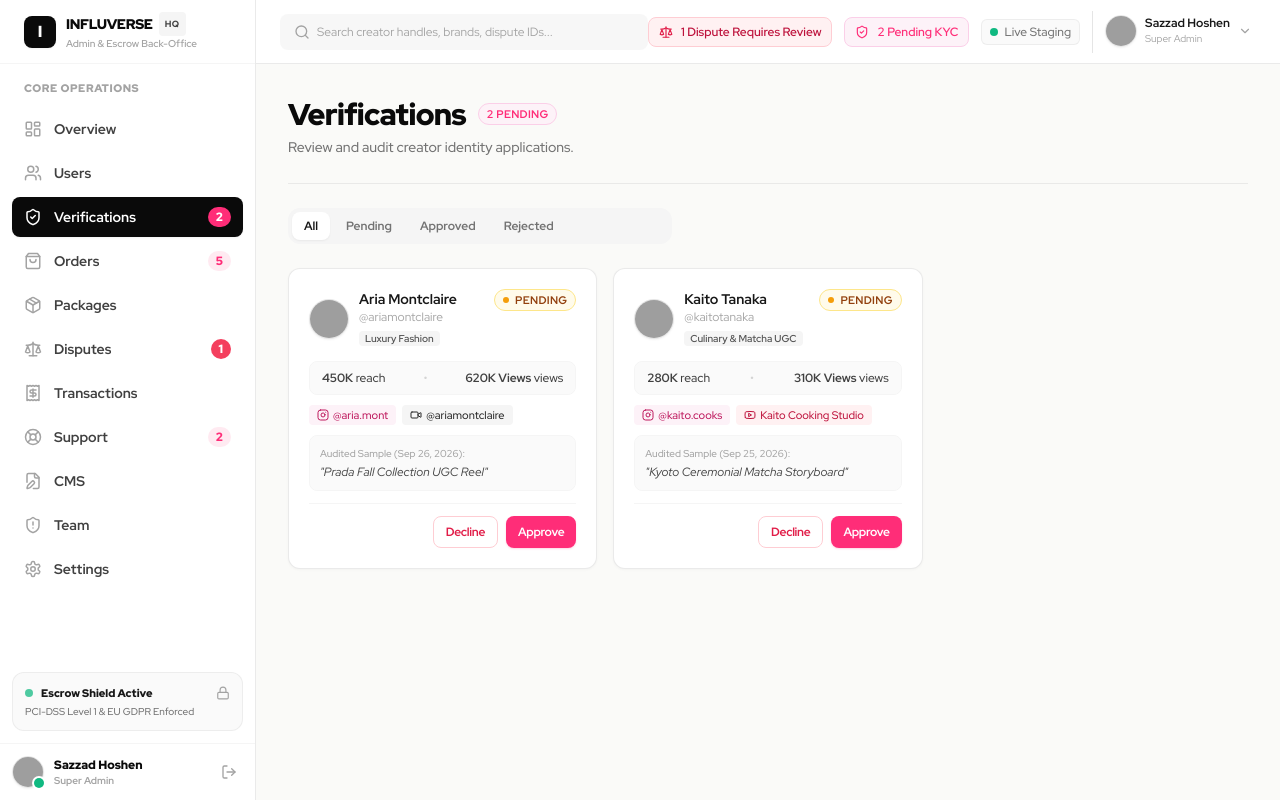
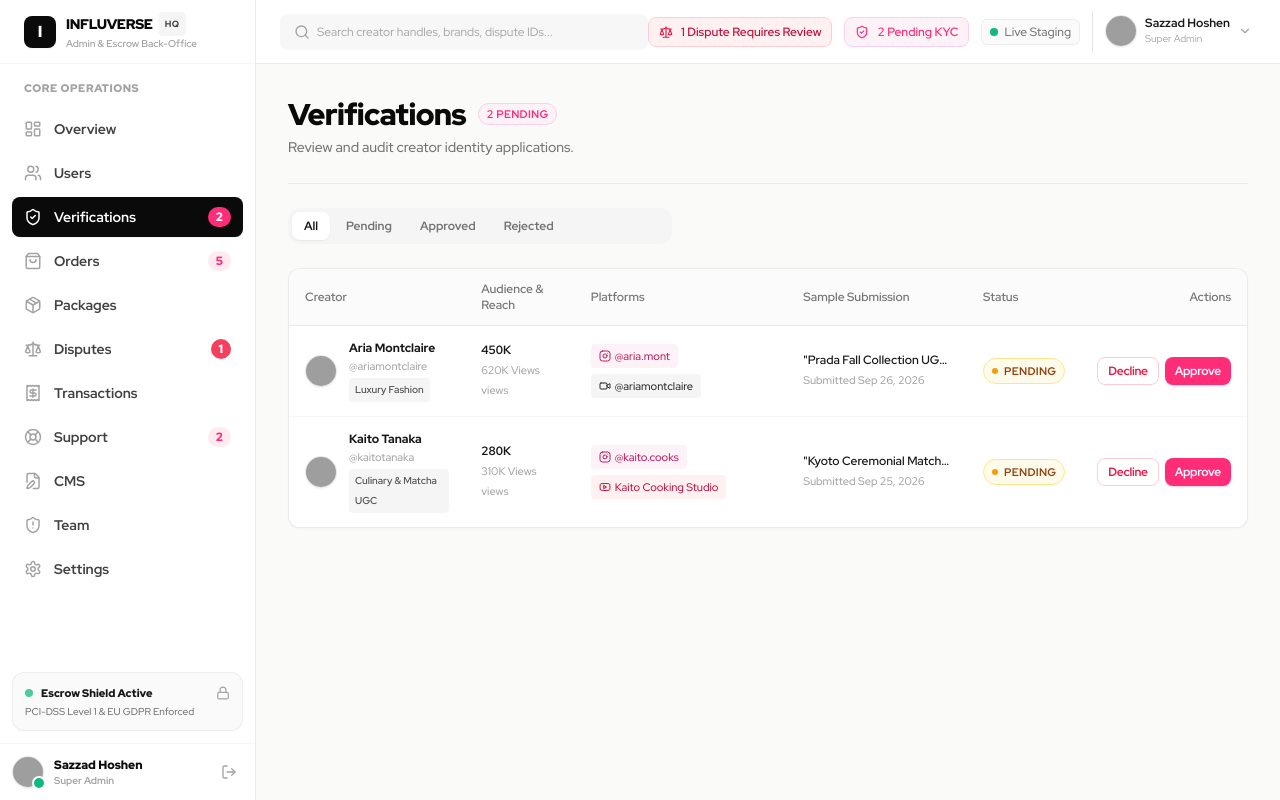
Before and after one commit to BeingSazzad/Influencer-Dashboard, a React (Vite) app: page /verification in a window 1280 px wide. Built offline with nearby package versions, Linux system fonts and the light colour scheme; grey boxes are pictures that could not be loaded; a web font is replaced by a local one.

Commit message:
refactor(verifications): convert card grid to high-density table

```diff
--- a/src/pages/dashboard/VerificationPage.tsx
+++ b/src/pages/dashboard/VerificationPage.tsx
@@ -7,7 +7,8 @@ import {
 } from '@/store/slices/verificationSlice';
 import { VerificationRequest } from '@/types/admin.types';
 import { PageHeader } from '@/components/shared/PageHeader';
-import { Card, CardHeader, CardTitle, CardContent } from '@/components/ui/Card';
+import { Card } from '@/components/ui/Card';
+import { Table, TableHeader, TableBody, TableRow, TableHead, TableCell } from '@/components/ui/Table';
 import { Badge } from '@/components/ui/Badge';
 import { Button } from '@/components/ui/Button';
 import { Avatar } from '@/components/ui/Avatar';
@@ -15,15 +16,10 @@ import { Modal } from '@/components/ui/Modal';
 import { Textarea } from '@/components/ui/Textarea';
 import { formatDate } from '@/lib/utils';
 import {
-  ShieldCheck,
-  CheckCircle,
-  XCircle,
   Instagram,
   Youtube,
-  ExternalLink,
+  Video,
   Award,
-  Video,
-  FileCheck,
 } from 'lucide-react';
 
 export const VerificationPage: React.FC = () => {
@@ -31,7 +27,9 @@ export const VerificationPage: React.FC = () => {
   const { requests, filterStatus } = useAppSelector((state) => state.verification);
 
   const [rejectingItem, setRejectingItem] = useState<VerificationRequest | null>(null);
-  const [rejectionReason, setRejectionReason] = useState('Audience engagement metrics fell below our 3.5% verified benchmark.');
+  const [rejectionReason, setRejectionReason] = useState(
+    'Audience engagement metrics fell below our 3.5% verified benchmark.'
+  );
 
   const filteredRequests = requests.filter((r) => {
     if (filterStatus === 'all') return true;
@@ -77,55 +75,63 @@ export const VerificationPage: React.FC = () => {
         ))}
       </div>
 
-      {/* Verification Cards Grid */}
-      <div className="grid grid-cols-1 md:grid-cols-2 lg:grid-cols-3 gap-4">
-        {filteredRequests.map((request) => (
-          <Card key={request.id} hoverEffect className="p-4 sm:p-5 flex flex-col justify-between">
+      {/* Verification Applications Table */}
+      <Card>
+        <Table>
+          <TableHeader>
+            <TableRow>
+              <TableHead>Creator</TableHead>
+              <TableHead>Audience & Reach</TableHead>
+              <TableHead>Platforms</TableHead>
+              <TableHead>Sample Submission</TableHead>
+              <TableHead>Status</TableHead>
+              <TableHead className="text-right">Actions</TableHead>
+            </TableRow>
+          </TableHeader>
+          <TableBody>
+            {filteredRequests.length === 0 ? (
+              <TableRow>
+                <TableCell colSpan={6} className="text-center py-12 text-neutral-400 font-medium">
+                  No verification applications found.
+                </TableCell>
+              </TableRow>
+            ) : (
+              filteredRequests.map((request) => (
+                <TableRow key={request.id}>
+                  {/* Creator */}
+                  <TableCell>
+                    <div className="flex items-center gap-3">
+                      <Avatar src={request.avatar} name={request.creatorName} size="sm" />
                       <div>
-              {/* Card Header with Creator Info */}
-              <div className="flex items-start justify-between gap-3">
-                <div className="flex items-center gap-2.5">
-                  <Avatar src={request.avatar} name={request.creatorName} size="md" />
-                  <div>
-                    <div className="flex items-center gap-1.5">
-                      <h3 className="text-sm font-bold text-neutral-900">
-                        {request.creatorName}
-                      </h3>
+                        <div className="font-extrabold text-neutral-900 flex items-center gap-1.5 text-xs">
+                          <span>{request.creatorName}</span>
                           {request.status === 'approved' && (
                             <Award className="w-3.5 h-3.5 text-brand-pink fill-brand-pink/20" />
                           )}
                         </div>
-                    <p className="text-xs text-neutral-400">@{request.handle}</p>
-                    <span className="inline-block mt-0.5 text-[10px] font-semibold text-neutral-600 bg-neutral-100 px-1.5 py-0.2 rounded">
+                        <div className="text-[11px] text-neutral-400 font-medium">
+                          @{request.handle}
+                        </div>
+                        <span className="inline-block mt-0.5 text-[10px] font-semibold text-neutral-600 bg-neutral-100 px-1.5 py-0.5 rounded">
                           {request.category}
                         </span>
                       </div>
                     </div>
+                  </TableCell>
 
-                <Badge
-                  variant={
-                    request.status === 'approved'
-                      ? 'success'
-                      : request.status === 'rejected'
-                      ? 'danger'
-                      : 'warning'
-                  }
-                  size="sm"
-                  dot
-                >
-                  {request.status}
-                </Badge>
+                  {/* Audience & Reach */}
+                  <TableCell>
+                    <div className="text-xs font-bold text-neutral-900 tabular-nums">
+                      {request.followersTotal}
                     </div>
+                    <div className="text-[11px] text-neutral-400 font-medium mt-0.5">
+                      {request.sampleWorkViews} views
+                    </div>
+                  </TableCell>
 
-              {/* Stats strip */}
-              <div className="flex items-center justify-between text-xs py-2 px-3 rounded-lg bg-neutral-50 border border-neutral-100 font-medium text-neutral-700 mt-3">
-                <span><strong>{request.followersTotal}</strong> reach</span>
-                <span className="text-neutral-300">•</span>
-                <span><strong>{request.sampleWorkViews}</strong> views</span>
-              </div>
-
-              {/* Connected Platforms */}
-              <div className="mt-2.5 flex items-center gap-1.5 flex-wrap">
+                  {/* Platforms */}
+                  <TableCell>
+                    <div className="flex flex-wrap items-center gap-1.5">
                       {request.platforms.instagram && (
                         <span className="inline-flex items-center gap-1 px-2 py-0.5 rounded text-[11px] bg-pink-50 text-pink-700 font-medium">
                           <Instagram className="w-3 h-3" />
@@ -145,47 +151,73 @@ export const VerificationPage: React.FC = () => {
                         </span>
                       )}
                     </div>
+                  </TableCell>
 
-              {/* Audited Video Submission */}
-              <div className="mt-2.5 p-2.5 bg-neutral-50 rounded-lg border border-neutral-100 text-xs">
-                <span className="text-[10px] text-neutral-400 block font-medium">Audited Sample ({formatDate(request.submittedDate)}):</span>
-                <p className="text-xs text-neutral-700 line-clamp-1 italic mt-0.5">
+                  {/* Sample Work */}
+                  <TableCell className="max-w-xs">
+                    <p className="text-xs font-semibold text-neutral-900 line-clamp-1" title={request.sampleWorkTitle}>
                       "{request.sampleWorkTitle}"
                     </p>
-              </div>
+                    <span className="text-[11px] text-neutral-400 font-medium block mt-0.5">
+                      Submitted {formatDate(request.submittedDate)}
+                    </span>
+                    {request.rejectionReason && (
+                      <p className="text-[10px] text-rose-600 font-medium mt-0.5">
+                        {request.rejectionReason}
+                      </p>
+                    )}
+                  </TableCell>
 
-              {request.rejectionReason && (
-                <div className="mt-2 p-2 bg-rose-50 border border-rose-200 rounded-lg text-xs text-rose-700">
-                  <span className="font-semibold">Reason: </span>{request.rejectionReason}
-                </div>
-              )}
-            </div>
+                  {/* Status */}
+                  <TableCell>
+                    <Badge
+                      variant={
+                        request.status === 'approved'
+                          ? 'success'
+                          : request.status === 'rejected'
+                          ? 'danger'
+                          : 'warning'
+                      }
+                      size="sm"
+                      dot
+                    >
+                      {request.status}
+                    </Badge>
+                  </TableCell>
 
-            {/* Actions Bar */}
-            {request.status === 'pending' && (
-              <div className="pt-3 mt-3 border-t border-neutral-100 flex items-center justify-end gap-2">
+                  {/* Actions */}
+                  <TableCell className="text-right">
+                    {request.status === 'pending' ? (
+                      <div className="flex items-center justify-end gap-1.5">
                         <Button
                           variant="outline"
                           size="sm"
-                  className="text-rose-600 border-rose-200 hover:bg-rose-50 text-xs h-8"
+                          className="text-rose-600 border-rose-200 hover:bg-rose-50 text-xs h-7 px-2.5 font-bold"
                           onClick={() => setRejectingItem(request)}
                         >
                           Decline
                         </Button>
-
                         <Button
                           variant="accent"
                           size="sm"
-                  className="text-xs h-8"
+                          className="text-xs h-7 px-2.5 font-bold"
                           onClick={() => handleApprove(request.id)}
                         >
                           Approve
                         </Button>
                       </div>
+                    ) : (
+                      <span className="text-xs text-neutral-400 font-medium">
+                        Reviewed
+                      </span>
                     )}
+                  </TableCell>
+                </TableRow>
+              ))
+            )}
+          </TableBody>
+        </Table>
       </Card>
-        ))}
-      </div>
 
       {/* Reject Modal */}
       {rejectingItem && (
```
Lines whose indentation alone changed are shown as unchanged.
